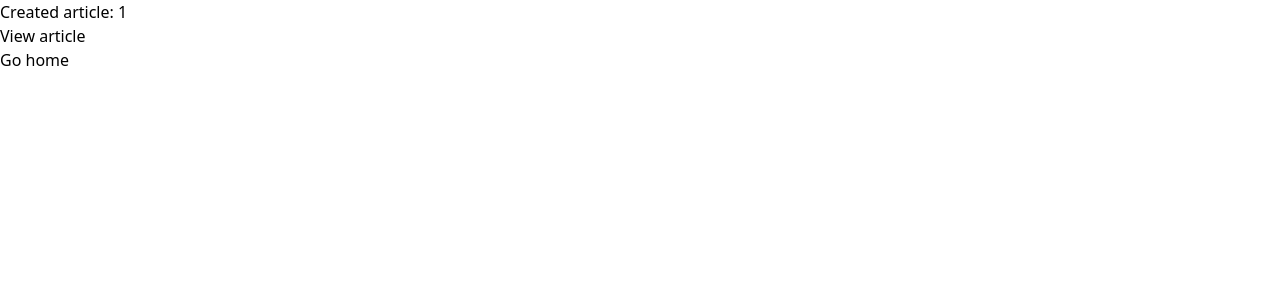
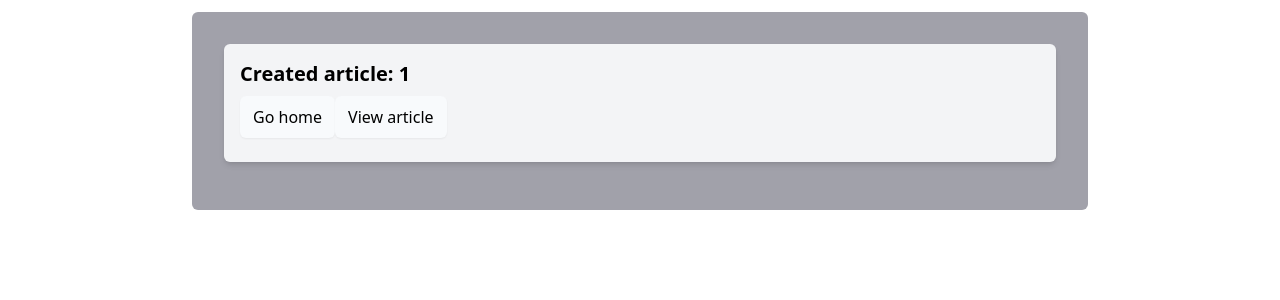
Before and after one commit to CrazyGuyExe/Project-WAP-MAY-2024-bca01c1e0a825b41fdba1ce2ea94e338aedb0fd3, a React (Vite) app in the folder client/: page /createdarticle/1 in a window 1280 px wide. Shown: the top 300 px of the page. Built offline with nearby package versions, Linux system fonts and the light colour scheme.

Commit message:
styled created article+hover on articles

```diff
--- a/client/src/pages/ArticleCreateForm/CreatedArticle.jsx
+++ b/client/src/pages/ArticleCreateForm/CreatedArticle.jsx
@@ -1,17 +1,29 @@
-import { Link, useParams } from "react-router-dom";
+import { Link, useParams } from 'react-router-dom'
 
 export default function CreatedArticle() {
-  const { id } = useParams();
+    const { id } = useParams()
 
-  return (
-    <>
-      <p>Created article: { id }</p>
-      <Link to={`/article/${id}`}>
-        <p>View article</p>
-      </Link>
-      <Link to={"/"}>
-        <p>Go home</p>
-      </Link>
-    </>
-  );
+    return (
+        <>
+            <div className="mx-auto max-w-4xl p-8 bg-zinc-400 mt-3 rounded-md">
+                <div className="mb-4 rounded-md bg-gray-100 p-4 shadow-md">
+                    <p className="mb-2 text-xl font-semibold"> Created article: {id}
+                    </p>
+                    <Link
+                        to="/"
+                        className="inline-block rounded-md border border-transparent bg-slate-50 px-3 py-2 shadow-sm transition-colors duration-300 hover:bg-red-500 hover:text-white"
+                    >
+                        <p className="text-center">Go home</p>
+                    </Link>
+                    <Link
+                        to={`/article/${id}`}
+                        className="mb-2 inline-block rounded-md border border-transparent bg-slate-50 px-3 py-2 shadow-sm transition-colors duration-300 hover:bg-green-500 hover:text-white"
+                    >
+                        <p className="text-center">View article</p>
+                    </Link>
+
+                </div>
+            </div>
+        </>
+    )
 }
--- a/client/src/pages/ArticleList/ArticleList.jsx
+++ b/client/src/pages/ArticleList/ArticleList.jsx
@@ -44,7 +44,8 @@ export default function ArticleList() {
                 <div className="p w-80 rounded-lg bg-gray-100 p-6 text-center shadow-md m-6">
                     {articles.map((article, index) => (
                         <>
-                        <ArticleLink key={index} {...article} />
+                        <div className="rounded bg-gray-100 px-4 py-2 shadow-sm transition-colors duration-300 hover:bg-white"> <ArticleLink key={index} {...article} /></div>
+
                         <br></br>
                         </>
                     ))}
--- a/client/src/pages/MainPage/MainPage.jsx
+++ b/client/src/pages/MainPage/MainPage.jsx
@@ -25,7 +25,7 @@ export default function MainPage() {
     }
     return (//gray box
         <div className=" mx-auto max-w-4xl p-8 bg-zinc-400 mt-3 rounded-md">
-            <h1 className="mb-7 text-center text-4xl font-bold border-b border-black pb-3">Lidl Pedia</h1>
+            <h1 className="mb-7 text-center text-4xl font-bold border-b border-black pb-3">NÁZEV</h1>
             <div className="mb-8 flex justify-center space-x-4">
 
                 <Link
```
